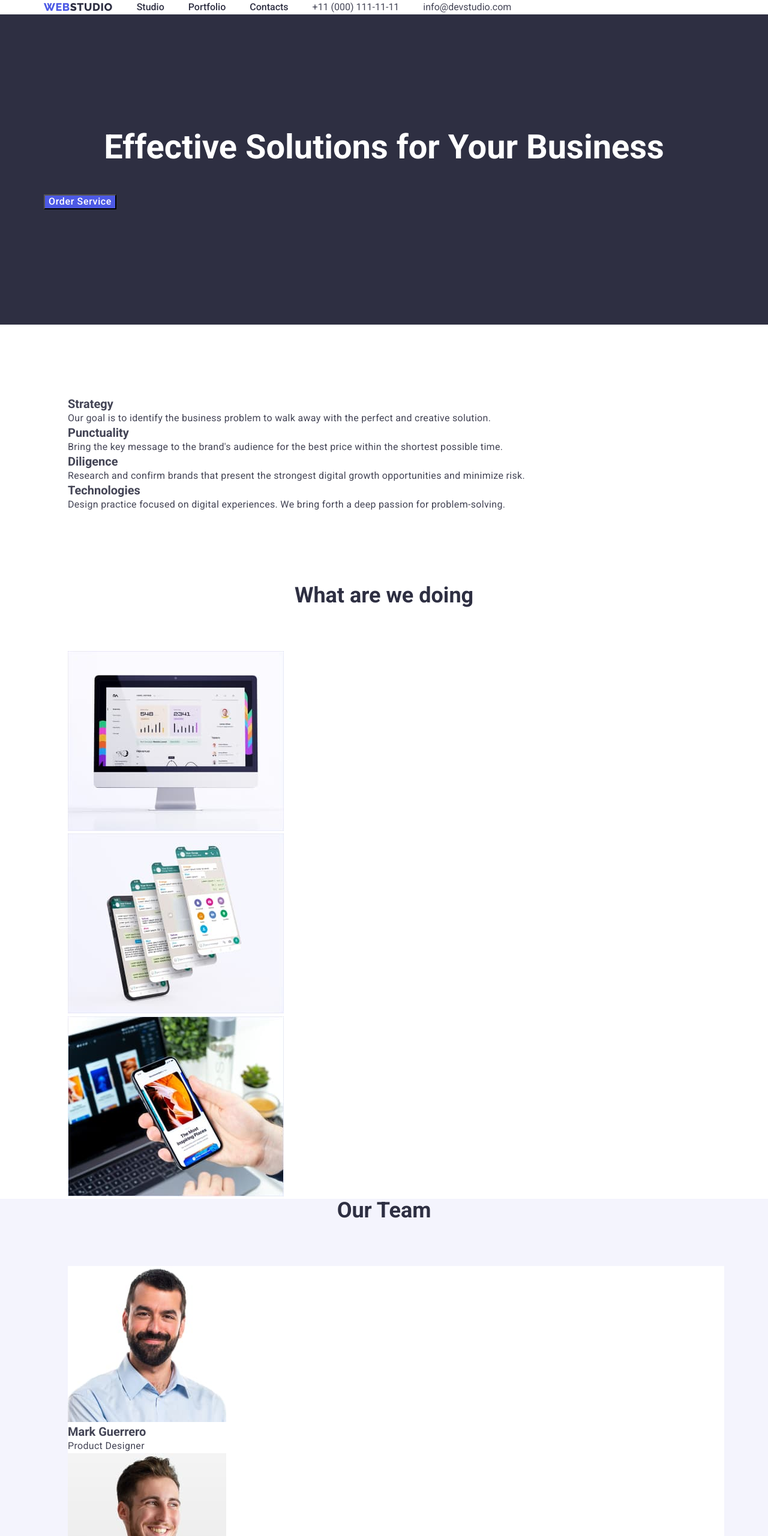
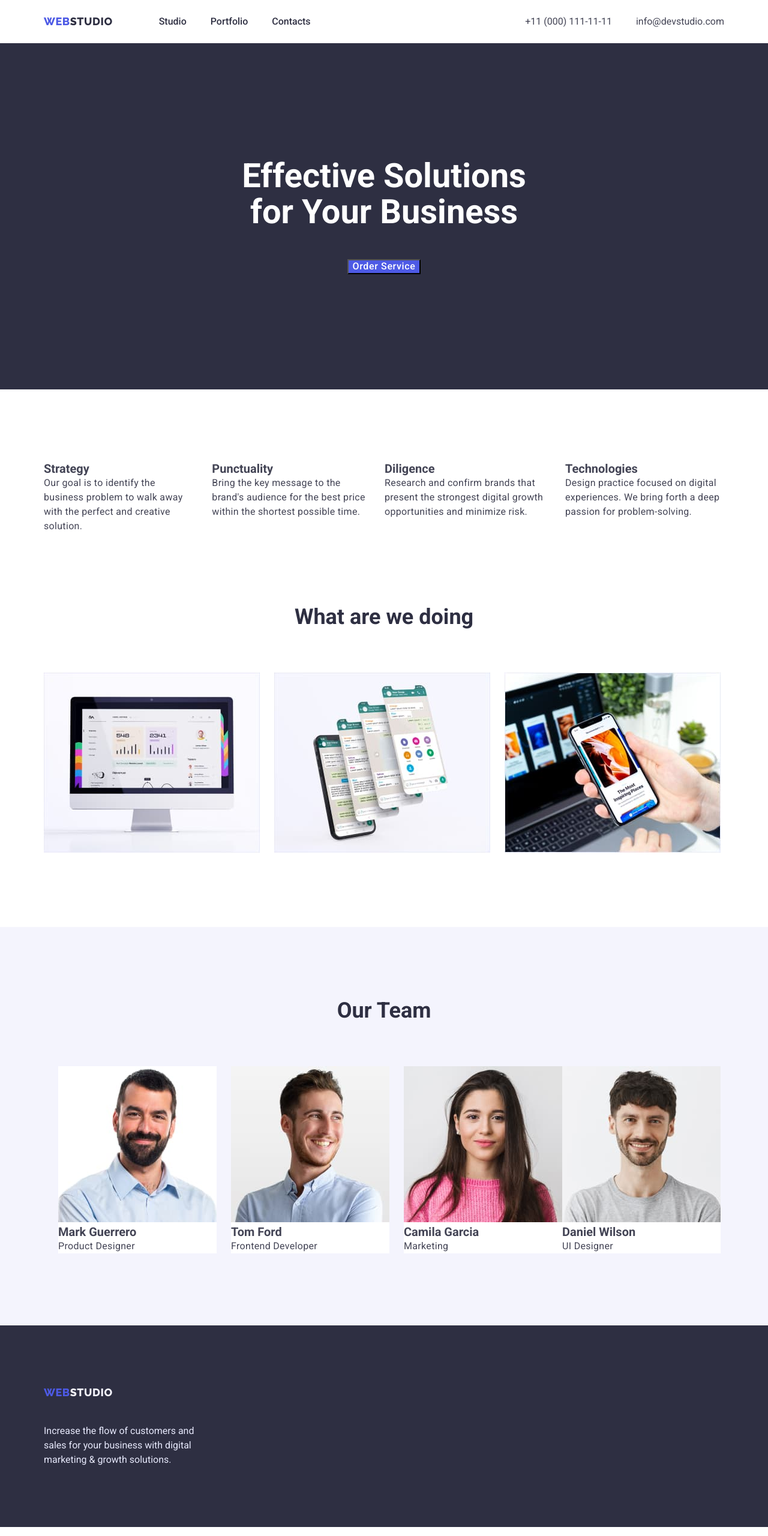
Before and after one commit to ivamitch/goit-markup-hw-03, a plain HTML site: page index.html in a window 1280 px wide. Shown: the top 2560 px of the page at 60% size. Drawn offline with nearby package versions, Linux system fonts and the light colour scheme.

Commit message:
index.html done

```diff
--- a/css/styles.css
+++ b/css/styles.css
@@ -43,6 +43,7 @@ body {
 h1, h2, h3, h4, p, ul {
   margin-top: 0px;
   margin-bottom: 0px;
+  padding-left: 0px;
 }
 
 .container {
@@ -51,7 +52,6 @@ h1, h2, h3, h4, p, ul {
   width: 1158px;
   padding-left: 12px;
   padding-right: 12px;
-
 
   /* outline: 2px solid tomato; */
 }
@@ -77,10 +77,15 @@ h1, h2, h3, h4, p, ul {
   font-size: 18px;
   line-height: 1.33;
   letter-spacing: 0.03em;
+
+  padding-top: 24px;
+  padding-bottom: 24px;
+  margin-right: 77px;
 }
 
 .nav-list {
   display: flex
+
   /* margin-right: 40px; */
 }
 
@@ -104,6 +109,8 @@ h1, h2, h3, h4, p, ul {
 
 .contacts {
   display: flex;
+  margin-left: auto;
+  padding-left: 0;
 }
 
 .contacts .list:not(:last-child) {
@@ -131,21 +138,28 @@ h1, h2, h3, h4, p, ul {
   list-style: none;
 }
 
+section {
+  padding-top: 120px;
+  padding-bottom: 120px;
+}
+
 /* full hero section */
 .hr {
   background-color: var(--dark);
+  text-align: center;
+  padding-top: 192px;
+  padding-bottom: 192px;
 }
 .hero-title {
   color: #ffffff;
   font-weight: 700;
   font-size: 56px;
   line-height: 1.07;
-  text-align: center;
 
-  padding-top: 192px;
-  /* padding-bottom: 291px; */
+  width: 492px;
+  margin-right: auto;
+  margin-left: auto;
   margin-bottom: 48px;
-
   /* outline: 2px solid rgb(71, 255, 249); */
 }
 
@@ -159,8 +173,10 @@ h1, h2, h3, h4, p, ul {
   line-height: 1.18;
   letter-spacing: 0.04em;
   align-items: center;
-  margin-bottom: 192px;
 
+
+  /* margin-bottom: 192px; */
+  display: inline-block;
 
   /* outline: 2px solid rgb(255, 71, 126); */
 }
@@ -171,8 +187,46 @@ h1, h2, h3, h4, p, ul {
 }
 
 .future-list {
-  padding-top: 120px;
-  margin-bottom: 120px;
+  /* padding-top: 120px; */
+  /* margin-bottom: 120px; */
+
+  display: flex;
+}
+
+.future-list .list:not(:last-child) {
+  margin-right: 24px;
+}
+
+.no-bottom-padding {
+  padding-bottom: 0;
+}
+
+.no-top-padding {
+  padding-top: 0px;
+}
+
+.examples {
+  padding-left: 0px;
+  /* margin-bottom: 120px; */
+
+  display: flex;
+  flex-wrap: wrap;
+}
+
+.examples .list:not(:last-child) {
+  margin-right: 24px;
+}
+
+/* Our Team */
+
+.team-members {
+  padding-left: 0px;
+  display: flex;
+  flex-wrap: wrap;
+}
+
+.team-member:not(:last-child) {
+  margin-left: 24px;
 }
 
 .black-paragraph {
@@ -180,11 +234,13 @@ h1, h2, h3, h4, p, ul {
   letter-spacing: 0.02em;
 }
 
-.team-members {
-  padding-bottom: 120px;
+.team {
+  background-color: var(--light);
 }
 
-
+.team-member {
+  background-color: #ffffff;
+}
 
 .logo-location-bottom {
   display: inline-block;
@@ -192,7 +248,21 @@ h1, h2, h3, h4, p, ul {
   margin-bottom: 16px;
 }
 
+
 /* portfolio page */
+
+.services {
+  /* padding-top: 96px; */
+  display: flex;
+
+}
+
+.services .list:not(:last-child) {
+  margin-right: 24px;
+}
+
+
+
 .services-button {
   color: var(--primaty-brand);
   background-color: var(--accent);
@@ -203,12 +273,39 @@ h1, h2, h3, h4, p, ul {
   font-size: 16px;
   line-height: 1.5;
   letter-spacing: 0.04em;
+
+  display: inline-block;
+  /* text-align: center; */
+
+  /* margin-right: 0px;
+  margin-left: 0px; */
 }
 
 .services-button:hover,
 .services-button:focus {
   color: #ffffff;
   background-color: var(--primaty-brand);
+}
+
+.service-example {
+  display: flex;
+  flex-wrap: wrap;
+}
+
+.service-example .list{
+  margin-right: 24px;
+  margin-bottom: 24px;
+}
+.service-example .list:nth-child(3n){
+  margin-right: 0px;
+}
+
+.service-example .list:nth-last-child(-n + 3) {
+  margin-bottom: 0px;
+}
+
+.service-example {
+  padding-left: 0px;
 }
 
 .section-title {
@@ -227,22 +324,18 @@ h1, h2, h3, h4, p, ul {
   line-height: 1.2;
 }
 
-.team {
-  background-color: var(--light);
-}
 
-.team-member {
-  background-color: #ffffff;
-}
 
 footer {
   background-color: var(--dark);
 }
 
-.services {
+
+
+/* .services {
   padding-top: 96px;
   margin-bottom: 72px;
-}
+} */
 
 .white-description {
   color: var(--accent);
@@ -250,5 +343,7 @@ footer {
   font-size: 16px;
   line-height: 1.5;
 
+  width: 264px;
+
   padding-bottom: 100px;
 }
--- a/index.html
+++ b/index.html
@@ -53,7 +53,7 @@
         </div>
       </section>
       <!-- Our Future (потім сховати h2) -->
-      <section>
+      <section class="no-bottom-padding">
         <h2 class="visually-hidden">Our Future</h2>
         <div class="container">
           <ul class="future-list">
```
Also changed, not shown: portfolio.html (+12 -10 lines).
